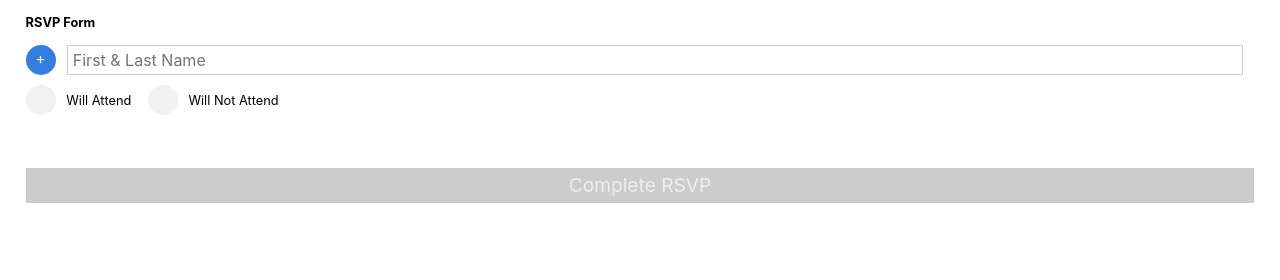
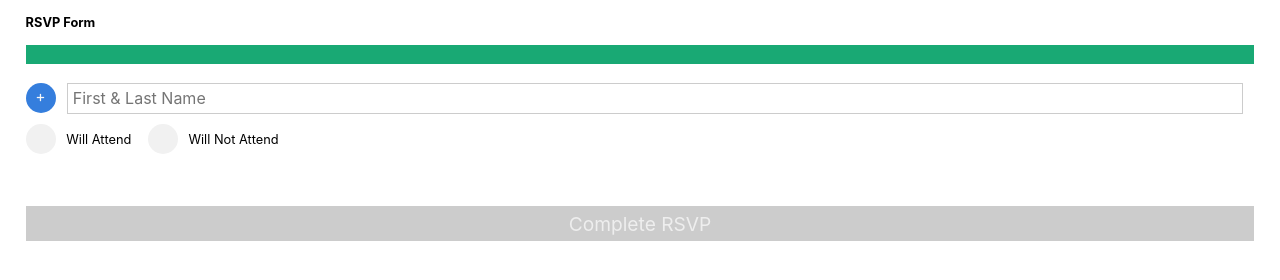
Before and after one commit to castrosity/lourdes-and-luis, a plain HTML site: page rsvp/index.html in a window 1280 px wide. Drawn offline with nearby package versions, Linux system fonts and the light colour scheme.

Commit message:
Update app.css

```diff
--- a/rsvp/app.css
+++ b/rsvp/app.css
@@ -135,7 +135,7 @@ input[type="submit"]:disabled {
 .small {
   font-size: .85em;
 }
-.success {
+.message {
   background-color: #19a974;
   border-color: 1px solid #137752;
   color: #333;
```
